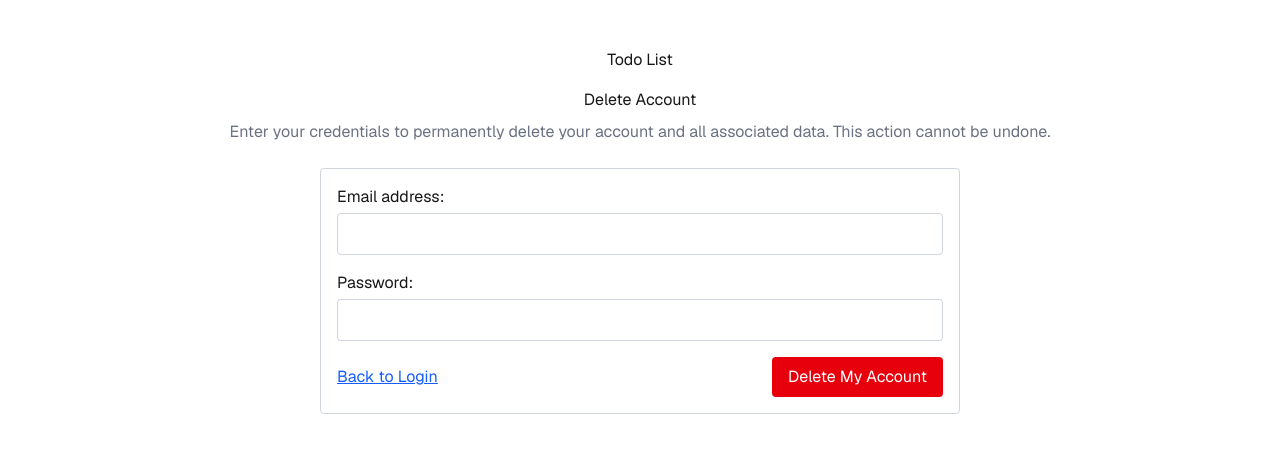
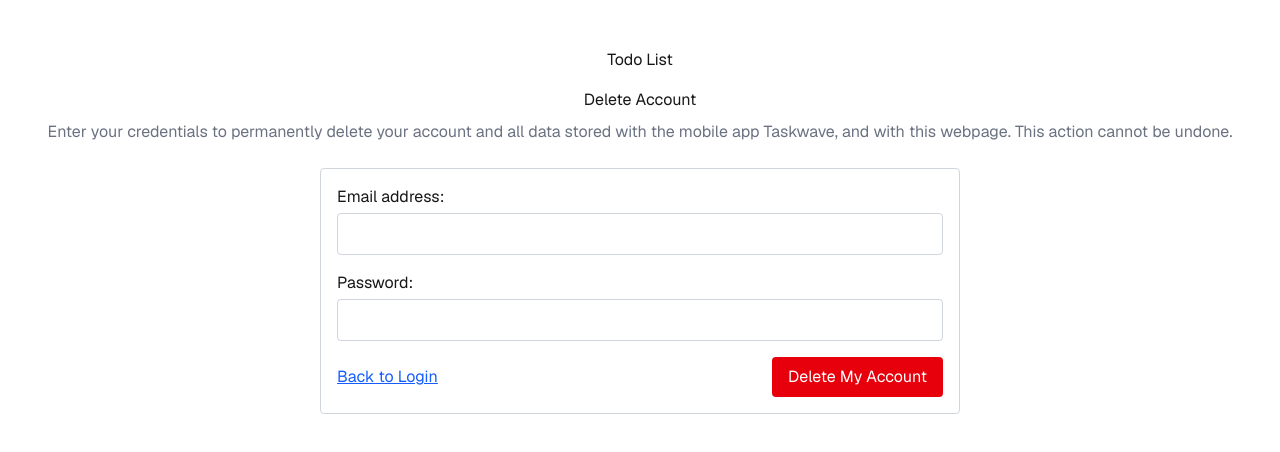
Before and after one commit to 5imyboy/todo-app, a Next.js app in the folder client/todo-app/: page /delete-account in a window 1280 px wide. Shown: the top 452 px of the page. Built offline with nearby package versions, Linux system fonts and the light colour scheme; a web font is replaced by a local one.

Commit message:
web: specify where data is deleted from

```diff
--- a/client/todo-app/src/app/delete-account/page.js
+++ b/client/todo-app/src/app/delete-account/page.js
@@ -63,7 +63,8 @@ export default function DeleteAccount() {
         <h1 className="mb-4">Todo List</h1>
         <h2>Delete Account</h2>
         <p className="text-gray-500 mt-2">
-          Enter your credentials to permanently delete your account and all associated data.
+          Enter your credentials to permanently delete your account and all data
+          stored with the mobile app Taskwave, and with this webpage.
           This action cannot be undone.
         </p>
       </div>
```
